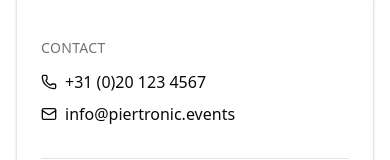
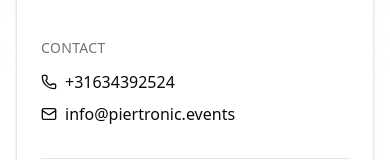
Before and after one commit to 28development/pier-tronic, a Next.js app: page /imprint in a window 390 px wide. Shown: the part 551-711 px from the top of the page. Built offline with nearby package versions, Linux system fonts and the light colour scheme.

Commit message:
Add phone number.

```diff
--- a/src/app/imprint/page.tsx
+++ b/src/app/imprint/page.tsx
@@ -66,7 +66,7 @@
                     className="flex items-center gap-2 hover:text-primary transition-colors"
                   >
                     <Phone className="h-4 w-4" />
-                    +31 (0)20 123 4567
+                    +31634392524
                   </a>
                   <a
                     href="mailto:info@piertronic.events"
```
